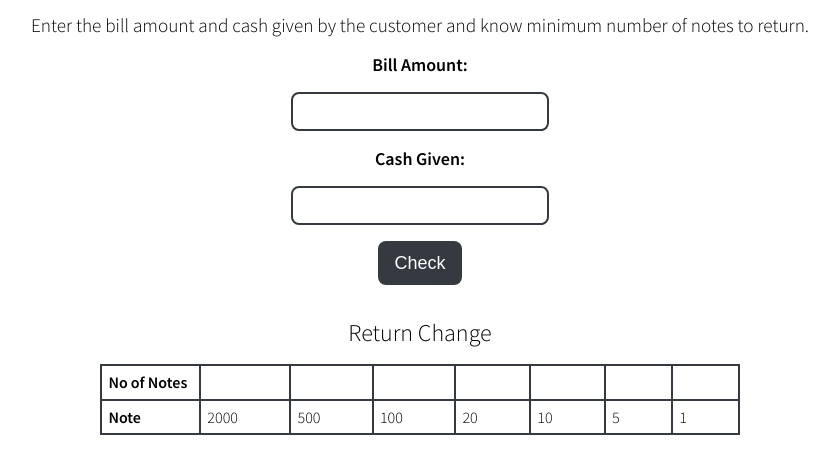
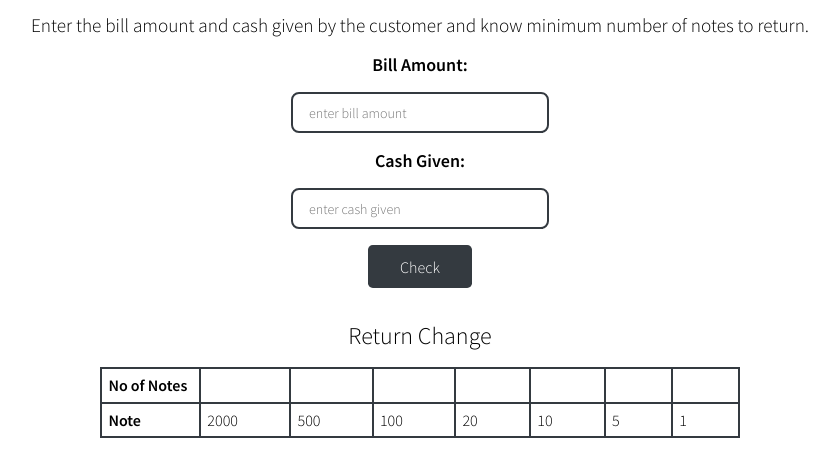
Before and after one commit to kirti2602/m10-cash-register, a plain HTML site: page index.html in a window 1280 px wide. Shown: the part 59-520 px from the top of the page, without its empty margins (220-1059 px from the left). Drawn offline with Linux system fonts and the light colour scheme.

Commit message:
changed font family

```diff
--- a/index.html
+++ b/index.html
@@ -19,10 +19,10 @@
           </p>
 
           <label class="input-label" for="bill-amount">Bill Amount:</label>
-          <input class="input" id="bill-amount" type="text" />
+          <input class="input" id="bill-amount" type="text" placeholder="enter bill amount" />
 
           <label class="input-label" for="cash-given">Cash Given:</label>
-          <input class="input" id="cash-given" type="text" />
+          <input class="input" id="cash-given" type="text" placeholder="enter cash given"/>
 
           <button id="check-button">Check</button>
 
--- a/style.css
+++ b/style.css
@@ -15,7 +15,7 @@ a {
 }
 
 body {
-  font-family: 'Source Sans Pro', sans-serif;;
+  font-family: 'Source Sans Pro', sans-serif;
 
 }
 
@@ -48,6 +48,7 @@ body {
   border: 2px solid var(--primary-color);
   border-radius: 0.5rem;
   width: 100%;
+  font-family: 'Source Sans Pro', sans-serif;
   max-width: 258px;
 }
 
@@ -55,13 +56,21 @@ body {
   background: var(--primary-color);
   border: none;
   color: #fff;
-  padding: 0.7rem 1rem;
-  border-radius: 0.5rem;
-  font-size: large;
+  padding: 0.7rem 2rem;
+  border-radius: 0.3rem;
   cursor: pointer;
   outline: #fff;
   margin: auto;
   display: block;
+  font-family: 'Source Sans Pro', sans-serif;
+  font-size: 1rem;
+
+}
+
+#check-button:hover{
+    background-color: white;
+    color: var(--primary-color);
+    border: 2px solid var(--primary-color);
 }
 
 #error-message {
```
